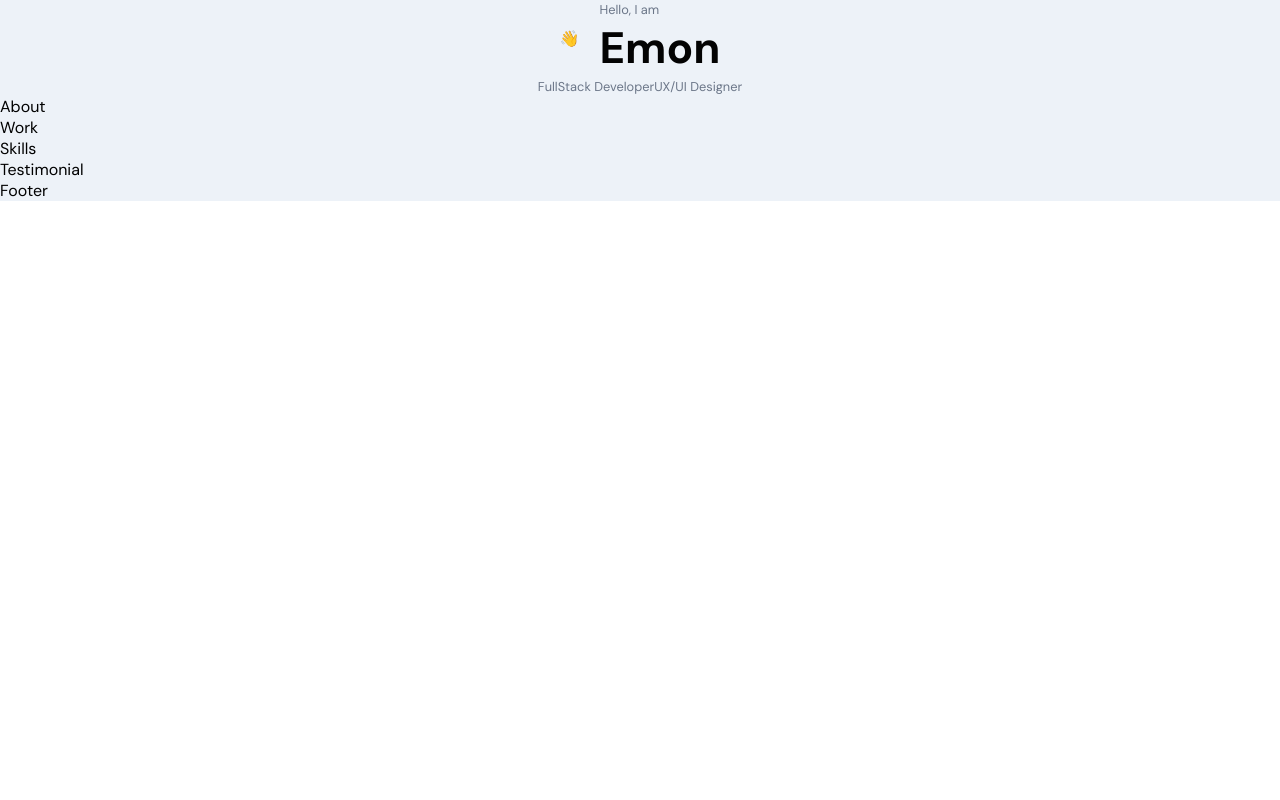
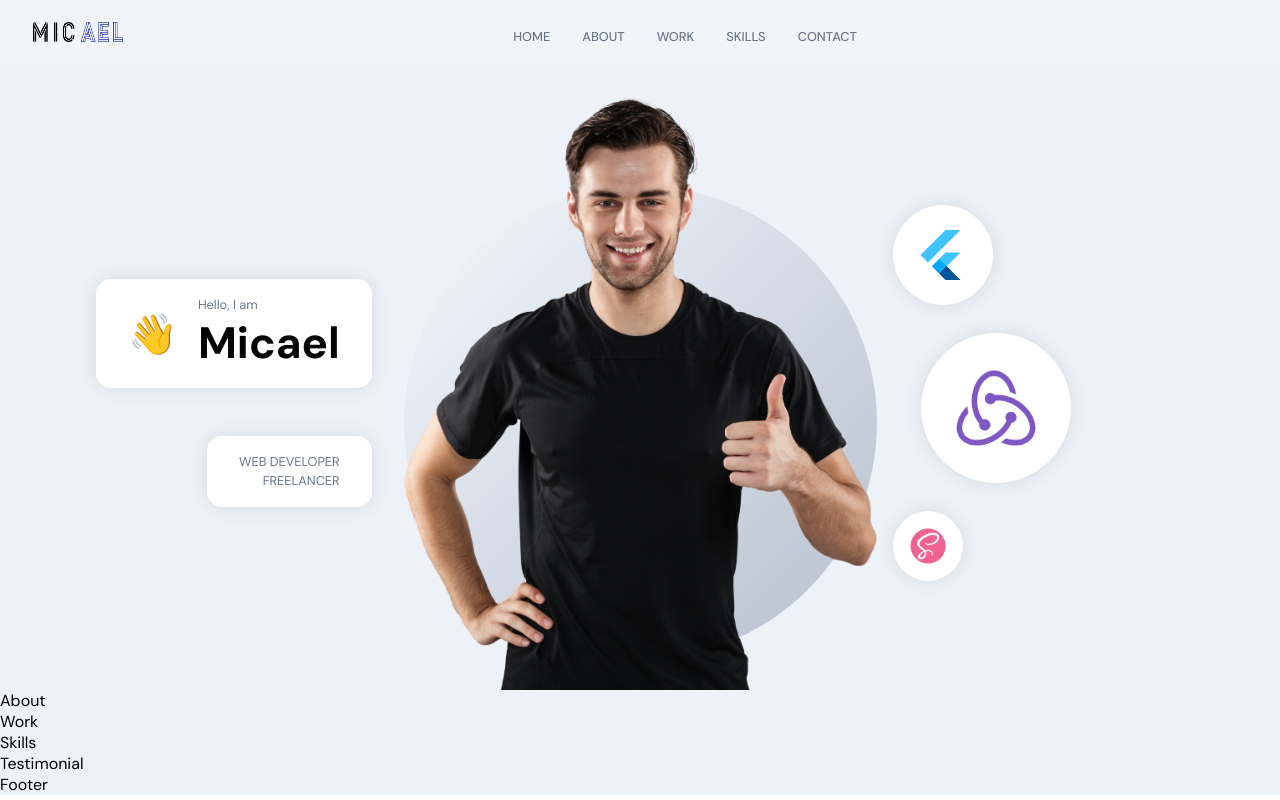
Before and after one commit to nh9686ay/Personal_Portfolio, a React (Create React App) app in the folder frontend/: page / in a window 1280 px wide. Built offline with nearby package versions, Linux system fonts and the light colour scheme.

Commit message:
header v1

```diff
--- a/frontend/src/App.js
+++ b/frontend/src/App.js
@@ -5,7 +5,7 @@ import './App.scss'
 const App = () => {
   return (
     <div className='app'>
-      {/* <Navbar/> */}
+      <Navbar/>
       <Header/>
       <About/>
       <Work/>
--- a/frontend/src/components/Navbar/Navbar.js
+++ b/frontend/src/components/Navbar/Navbar.js
@@ -1,9 +1,11 @@
 import React, { useState } from 'react';
-import {HiMenuAlt4, HiX} from 'react-icons/hi';
-import {motion} from 'framer-motion';
+import { HiMenuAlt4, HiX } from 'react-icons/hi';
+import { motion } from 'framer-motion';
+
 import { images } from '../../constants';
 import './Navbar.scss';
-const Navbar=()=> {
+
+const Navbar = () => {
   const [toggle, setToggle] = useState(false);
 
   return (
@@ -19,20 +21,22 @@ const Navbar=()=> {
           </li>
         ))}
       </ul>
-      <div className='app__navbar-menu'>
-          <HiMenuAlt4 onClick={()=> setToggle(true)}/>
 
-          {
-            toggle && (
+      <div className="app__navbar-menu">
+        <HiMenuAlt4 onClick={() => setToggle(true)} />
+
+        {toggle && (
           <motion.div
-              whileInView={{x: [300,0]}}
-              transition={{duration: 0.85, ease: 'easeOut'}}
+            whileInView={{ x: [300, 0] }}
+            transition={{ duration: 0.85, ease: 'easeOut' }}
           >
-              <HiX onClick={()=> setToggle(false)}/>
+            <HiX onClick={() => setToggle(false)} />
             <ul>
               {['home', 'about', 'work', 'skills', 'contact'].map((item) => (
                 <li key={item}>
-                      <a href={`#${item}`} onClick={()=> setToggle(false)}>{item}</a>
+                  <a href={`#${item}`} onClick={() => setToggle(false)}>
+                    {item}
+                  </a>
                 </li>
               ))}
             </ul>
@@ -41,6 +45,6 @@ const Navbar=()=> {
       </div>
     </nav>
   );
-}
+};
 
-export default Navbar
+export default Navbar;
--- a/frontend/src/components/Navbar/Navbar.scss
+++ b/frontend/src/components/Navbar/Navbar.scss
@@ -13,140 +13,160 @@
     border: 1px solid rgba(255, 255, 255, 0.18);
     position: fixed;
     z-index: 2;
-    ul{
-        list-style-type: none;
-    }
   }
 
-.app__navbar-logo{
+  .app__navbar-logo {
     display: flex;
     justify-content: flex-start;
     align-items: center;
 
-    img{
+    img {
       width: 90px;
       height: 20px;
 
-        @media screen and (min-width:200px){
+      @media screen and (min-width: 2000px) {
         width: 180px;
         height: 40px;
-
       }
     }
   }
 
-.app__navbar-links{
+  .app__navbar-links {
     flex: 1;
     display: flex;
     justify-content: center;
     align-items: center;
+
     list-style: none;
-    li{
+
+    li {
       margin: 0 1rem;
       cursor: pointer;
-        flex-direction:  column;
 
-        div{
+      flex-direction: column;
+
+      div {
         width: 5px;
         height: 5px;
         background: transparent;
         border-radius: 50%;
+
         margin-bottom: 5px;
       }
 
-        a{
+      a {
         color: var(--gray-color);
         text-decoration: none;
         flex-direction: column;
+
         text-transform: uppercase;
         font-weight: 500;
+
         transition: all 0.3s ease-in-out;
 
-            &:hover{
+        &:hover {
           color: var(--secondary-color);
         }
       }
 
-        &:hover{
-            div{
+      &:hover {
+        div {
           background: var(--secondary-color);
         }
       }
     }
-    @media  screen and (max-width: 900px) {
+
+    @media screen and (max-width: 900px) {
       display: none;
     }
   }
 
-.app__navbar-menu{
+  .app__navbar-menu {
     width: 35px;
     height: 35px;
     border-radius: 50%;
     position: relative;
+
     display: flex;
     justify-content: center;
     align-items: center;
-    background: var(--secondary-color);
+    background-color: var(--secondary-color);
 
-    svg{
+
+    svg {
       width: 70%;
       height: 70%;
       color: var(--white-color);
     }
-    div{
+
+    div {
       position: fixed;
-        top:0;
-        bottom:0;
-        right:0;
+      top: 0;
+      bottom: 0;
+      right: 0;
       z-index: 5;
+
       padding: 1rem;
+
       width: 80%;
       height: 100vh;
+
       display: flex;
       justify-content: flex-end;
       align-items: flex-end;
       flex-direction: column;
+
       background: url('../../assets/bgWhite.png');
       background-color: var(--white-color);
       background-size: cover;
       background-repeat: repeat;
-        box-shadow: 0 0 20px rgba(168, 168, 168, 0.15);
-        svg{
+
+      /* top box shadow */
+      box-shadow: 0px 0px 20px rgba(168, 168, 168, 0.15);
+
+      svg {
         width: 35px;
         height: 35px;
-            color: var(--white-color);
+        color: var(--secondary-color);
         margin: 0.5rem 1rem;
       }
-        ul{
+
+      ul {
         list-style: none;
         margin: 0;
-            padding:0;
+        padding: 0;
         height: 100%;
         width: 100%;
+
         display: flex;
         justify-content: flex-start;
         align-items: flex-start;
         flex-direction: column;
-            li{
+
+        li {
           margin: 1rem;
-                a{
+
+          a {
             color: var(--gray-color);
             text-decoration: none;
             font-size: 1rem;
             text-transform: uppercase;
             font-weight: 500;
+
             transition: all 0.3s ease-in-out;
 
-                &:hover{
+            &:hover {
               color: var(--secondary-color);
             }
           }
         }
       }
+
       @media screen and (min-width: 900px) {
         display: none;
       }
     }
+
     @media screen and (min-width: 900px) {
       display: none;
     }
--- a/frontend/src/container/Header/Header.js
+++ b/frontend/src/container/Header/Header.js
@@ -1,35 +1,71 @@
 import React from 'react';
-import { motion} from 'framer-motion';
+import { motion } from 'framer-motion';
+
+// import { AppWrap } from '../../wrapper';
 import { images } from '../../constants';
-import './Header.scss'
+import './Header.scss';
 
+const scaleVariants = {
+  whileInView: {
+    scale: [0, 1],
+    opacity: [0, 1],
+    transition: {
+      duration: 1,
+      ease: 'easeInOut',
+    },
+  },
+};
 
-
-function Header() {
-  return (
-    <div className='app__header app__flex'>
+const Header = () => (
+  <div className="app__header app__flex">
     <motion.div
-      whileInView={{x: [-100, 0], opcity: [0,1]}}
-      transition={{duration: 0.5}}
-      className = "app__header-info"
+      whileInView={{ x: [-100, 0], opacity: [0, 1] }}
+      transition={{ duration: 0.5 }}
+      className="app__header-info"
     >
-        <div className='app__header-badge'>
-          <div className='badge-cmp app__flex'>
+      <div className="app__header-badge">
+        <div className="badge-cmp app__flex">
           <span>👋</span>
-            <div style={{marginLeft: 20}}>
-              <p className='p-text'>Hello, I am</p>
-              <h1 className='head-text'>Emon</h1>
+          <div style={{ marginLeft: 20 }}>
+            <p className="p-text">Hello, I am</p>
+            <h1 className="head-text">Micael</h1>
           </div>
         </div>
-            <div className='tag-cmp app__flex'>
-            <p className='p-text'>FullStack Developer</p>
-            <p className='p-text'>UX/UI Designer</p>
+
+        <div className="tag-cmp app__flex">
+          <p className="p-text">Web Developer</p>
+          <p className="p-text">Freelancer</p>
         </div>
       </div>
     </motion.div>
 
+    <motion.div
+      whileInView={{ opacity: [0, 1] }}
+      transition={{ duration: 0.5, delayChildren: 0.5 }}
+      className="app__header-img"
+    >
+      <img src={images.profile} alt="profile_bg" />
+      <motion.img
+        whileInView={{ scale: [0, 1] }}
+        transition={{ duration: 1, ease: 'easeInOut' }}
+        src={images.circle}
+        alt="profile_circle"
+        className="overlay_circle"
+      />
+    </motion.div>
+
+    <motion.div
+      variants={scaleVariants}
+      whileInView={scaleVariants.whileInView}
+      className="app__header-circles"
+    >
+      {[images.flutter, images.redux, images.sass].map((circle, index) => (
+        <div className="circle-cmp app__flex" key={`circle-${index}`}>
+          <img src={circle} alt="profile_bg" />
         </div>
-  )
-}
+      ))}
+    </motion.div>
+  </div>
+);
 
 export default Header
--- a/frontend/src/container/Header/Header.scss
+++ b/frontend/src/container/Header/Header.scss
@@ -0,0 +1,196 @@
+#home {
+    position: relative;
+    background: url("../../assets/bgIMG.png");
+    background-size: cover;
+    background-position: center;
+    background-repeat: repeat;
+
+    // disable the default padding styles
+    .app__wrapper {
+      padding: 0;
+
+      .copyright {
+        display: none;
+      }
+    }
+  }
+
+  .app__header {
+    flex: 1;
+    width: 100%;
+    height: 100%;
+    flex-direction: row;
+
+    padding: 6rem 2rem 0rem;
+
+    @media screen and (min-width: 2000px) {
+      padding-top: 8rem;
+    }
+
+    @media screen and (max-width: 1200px) {
+      flex-direction: column;
+    }
+
+    @media screen and (max-width: 450px) {
+      padding: 6rem 1rem 2rem;
+    }
+  }
+
+  .app__header-info {
+    flex: 0.65;
+    display: flex;
+    flex-direction: column;
+    justify-content: flex-start;
+    align-items: flex-start;
+    height: 100%;
+
+    margin: 0 2rem;
+
+    @media screen and (max-width: 1200px) {
+      width: 100%;
+      margin-right: 0rem;
+    }
+  }
+
+  .app__header-badge {
+    width: 100%;
+    display: flex;
+    justify-content: flex-end;
+    align-items: flex-end;
+    flex-direction: column;
+
+    .badge-cmp,
+    .tag-cmp {
+      padding: 1rem 2rem;
+      background: var(--white-color);
+      border-radius: 15px;
+      flex-direction: row;
+      width: auto;
+
+      box-shadow: 0px 0px 20px rgba(0, 0, 0, 0.1);
+    }
+
+    .tag-cmp {
+      flex-direction: column;
+      margin-top: 3rem;
+
+      p {
+        width: 100%;
+        text-transform: uppercase;
+        text-align: right;
+      }
+    }
+
+    span {
+      font-size: 2.5rem;
+
+      @media screen and (min-width: 2000px) {
+        font-size: 5rem;
+      }
+    }
+
+    @media screen and (max-width: 1200px) {
+      justify-content: flex-start;
+      align-items: flex-start;
+    }
+  }
+
+  .app__header-circles {
+    flex: 0.75;
+    display: flex;
+    flex-direction: column;
+    justify-content: space-evenly;
+    align-items: flex-start;
+    height: 100%;
+    margin-left: 1rem;
+
+    div {
+      width: 100px;
+      height: 100px;
+      border-radius: 50%;
+
+      background: var(--white-color);
+      box-shadow: 0px 0px 20px rgba(0, 0, 0, 0.1);
+
+      img {
+        width: 60%;
+        height: 60%;
+      }
+    }
+
+    // circles with different height & width
+
+    div:nth-child(1) {
+      width: 100px;
+      height: 100px;
+    }
+
+    div:nth-child(2) {
+      margin: 1.75rem;
+      width: 150px;
+      height: 150px;
+    }
+
+    div:nth-child(3) {
+      width: 70px;
+      height: 70px;
+    }
+
+    @media screen and (min-width: 2000px) {
+      div:nth-child(2) {
+        width: 400px;
+        height: 400px;
+      }
+
+      div:nth-child(3) {
+        width: 170px;
+        height: 170px;
+      }
+
+      div:nth-child(1) {
+        width: 200px;
+        height: 200px;
+      }
+    }
+
+    @media screen and (max-width: 1200px) {
+      width: 100%;
+      flex-direction: row;
+      flex-wrap: wrap;
+      margin-left: 0;
+
+      div {
+        margin: 1rem;
+      }
+    }
+  }
+
+  .app__header-img {
+    flex: 1;
+    height: 100%;
+
+    display: flex;
+    justify-content: flex-end;
+    align-items: flex-end;
+    position: relative;
+
+    img {
+      width: 100%;
+      object-fit: contain;
+      z-index: 1;
+    }
+
+    .overlay_circle {
+      position: absolute;
+      left: 0;
+      right: 0;
+      bottom: 0;
+      z-index: 0;
+      width: 100%;
+      height: 90%;
+    }
+
+    @media screen and (max-width: 1200px) {
+      margin: 2rem 0;
+    }
+  }
```
Lines whose indentation alone changed are shown as unchanged.
